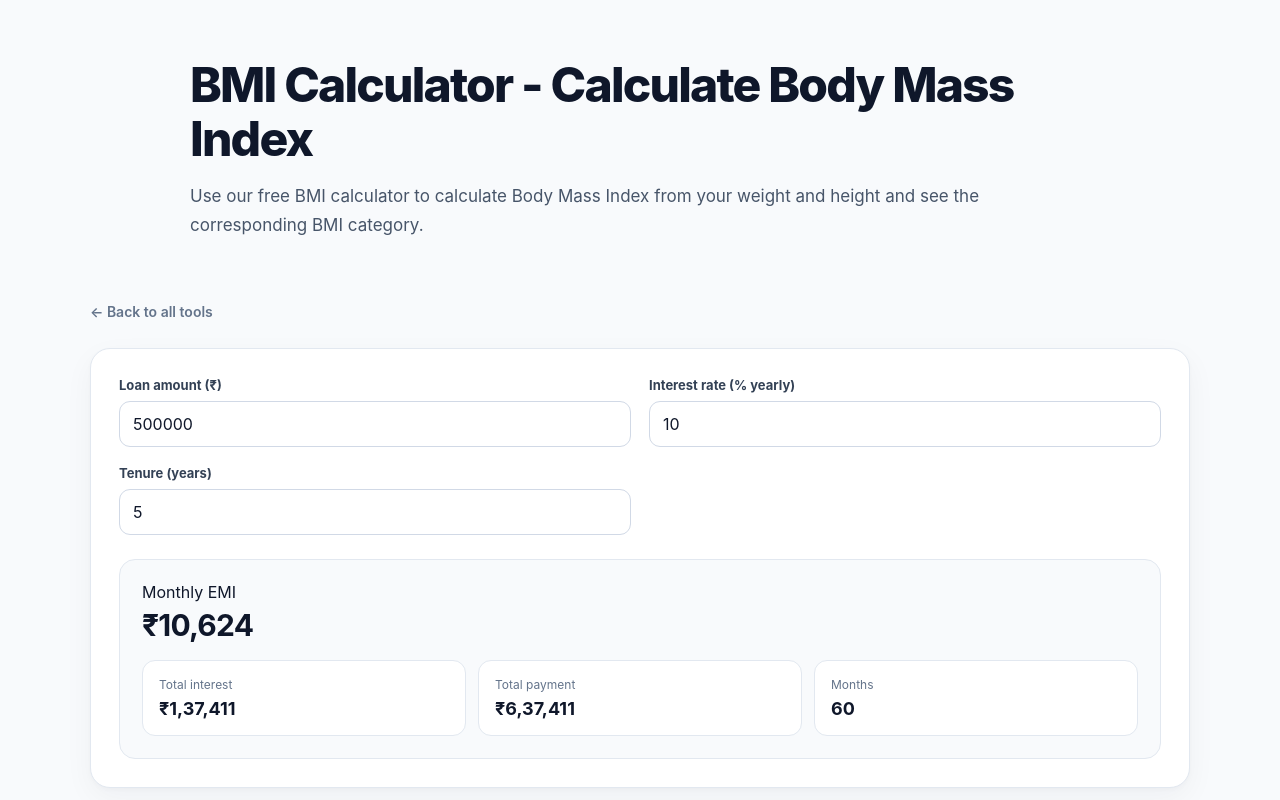
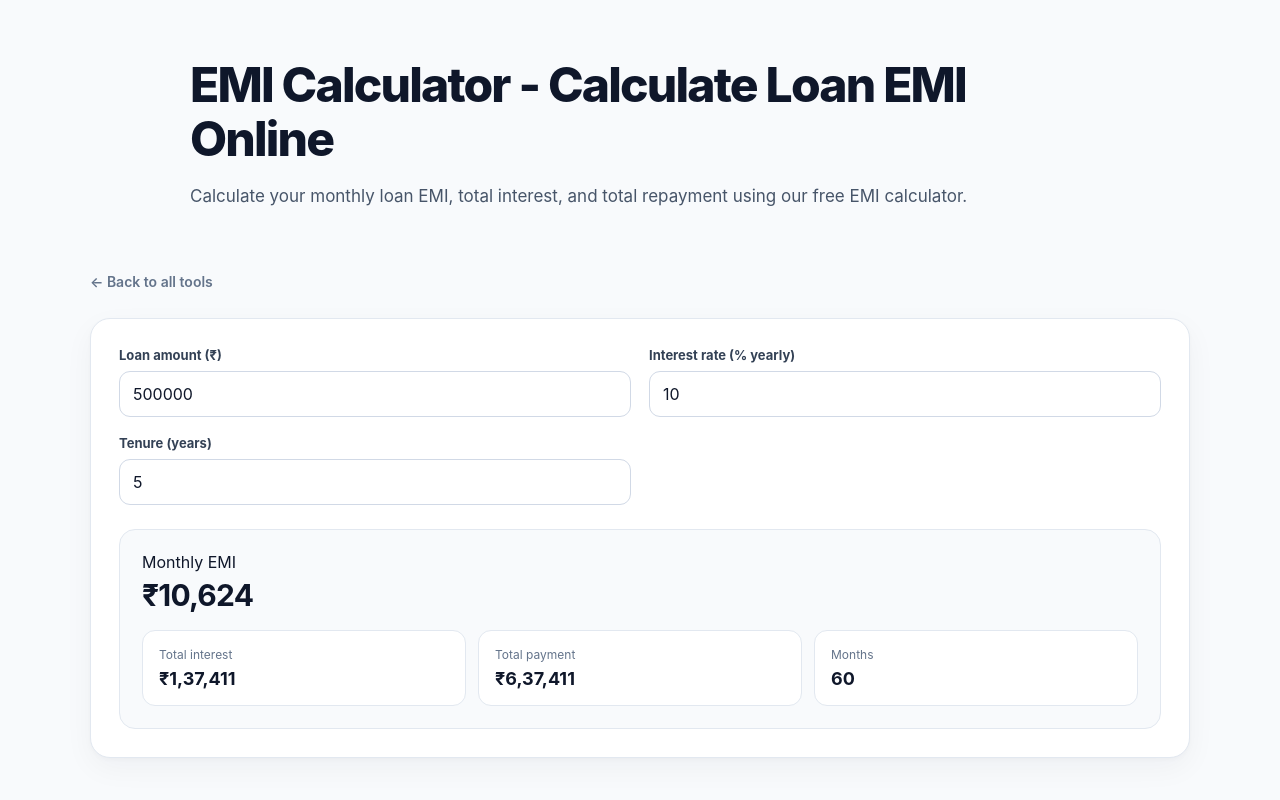
Before and after one commit to Shashikant0187/everyday-utility, a Next.js app: page /tools/emi-calculator in a window 1280 px wide. Shown: the top 800 px of the page. Built offline with nearby package versions, Linux system fonts and the light colour scheme.

Commit message:
Add FY 2026-27 income tax calculator

```diff
--- a/app/tools/[slug]/page.tsx
+++ b/app/tools/[slug]/page.tsx
@@ -186,12 +186,29 @@ export default async function ToolPage({ params }: Props) {
       {slug === "emi-calculator" ? (
         <>
           <header className="tool-seo-header">
-            <h1>BMI Calculator - Calculate Body Mass Index</h1>
-
-            <p>
-              Use our free BMI calculator to calculate Body Mass Index from your
-              weight and height and see the corresponding BMI category.
-            </p>
+            {slug === "emi-calculator" ? (
+              <>
+                <h1>EMI Calculator - Calculate Loan EMI Online</h1>
+                <p>
+                  Calculate your monthly loan EMI, total interest,
+                  and total repayment using our free EMI calculator.
+                </p>
+              </>
+            ) : slug === "bmi-calculator" ? (
+              <>
+                <h1>BMI Calculator - Calculate Body Mass Index</h1>
+                <p>
+                  Use our free BMI calculator to calculate Body Mass
+                  Index from your weight and height and see the
+                  corresponding BMI category.
+                </p>
+              </>
+            ) : (
+              <>
+                <h1>{seoData[slug]?.title ?? "Online Calculator"}</h1>
+                <p>{seoData[slug]?.description ?? "Use our free online calculator."}</p>
+              </>
+            )}
           </header>
 
           <EMIFaqSchema />
```
